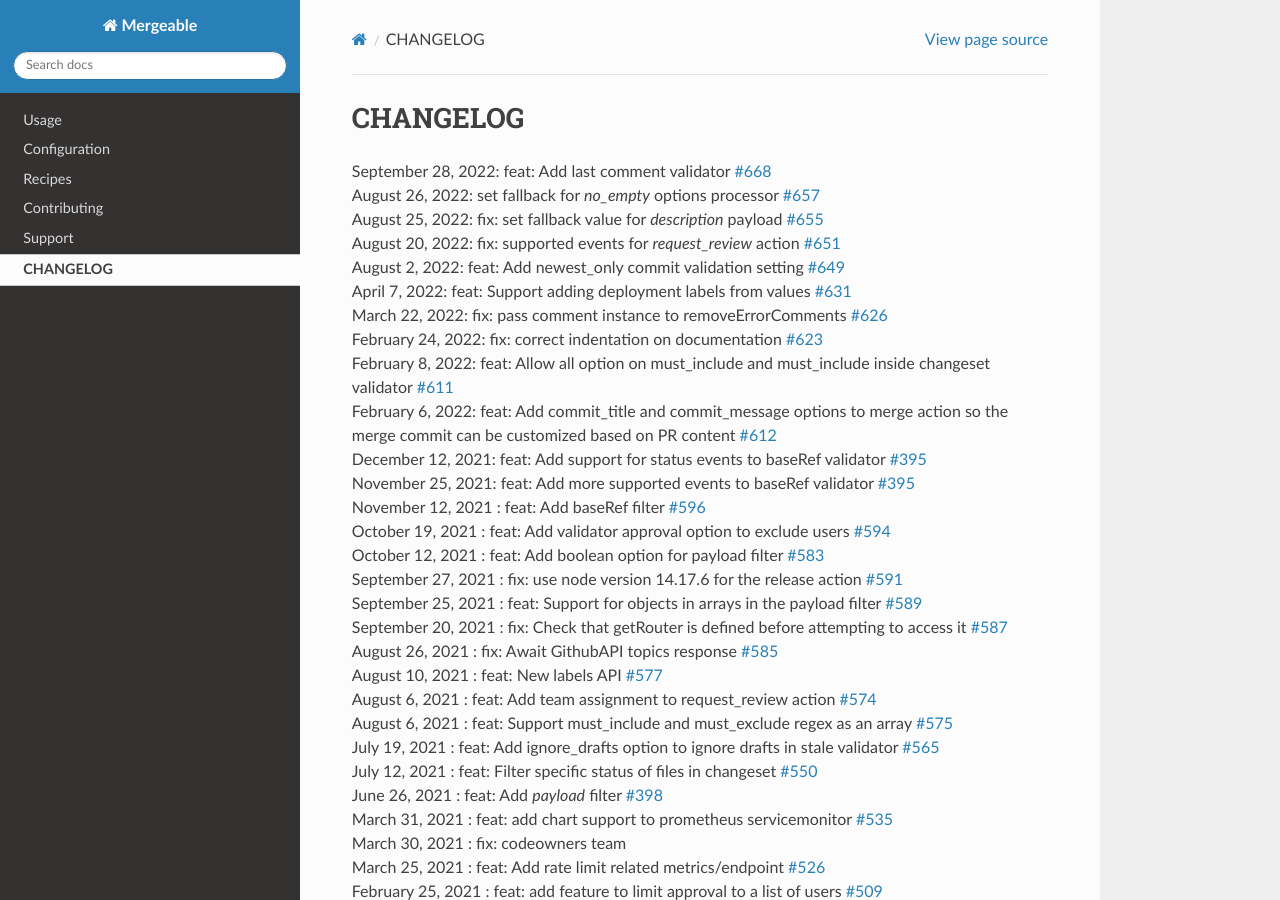
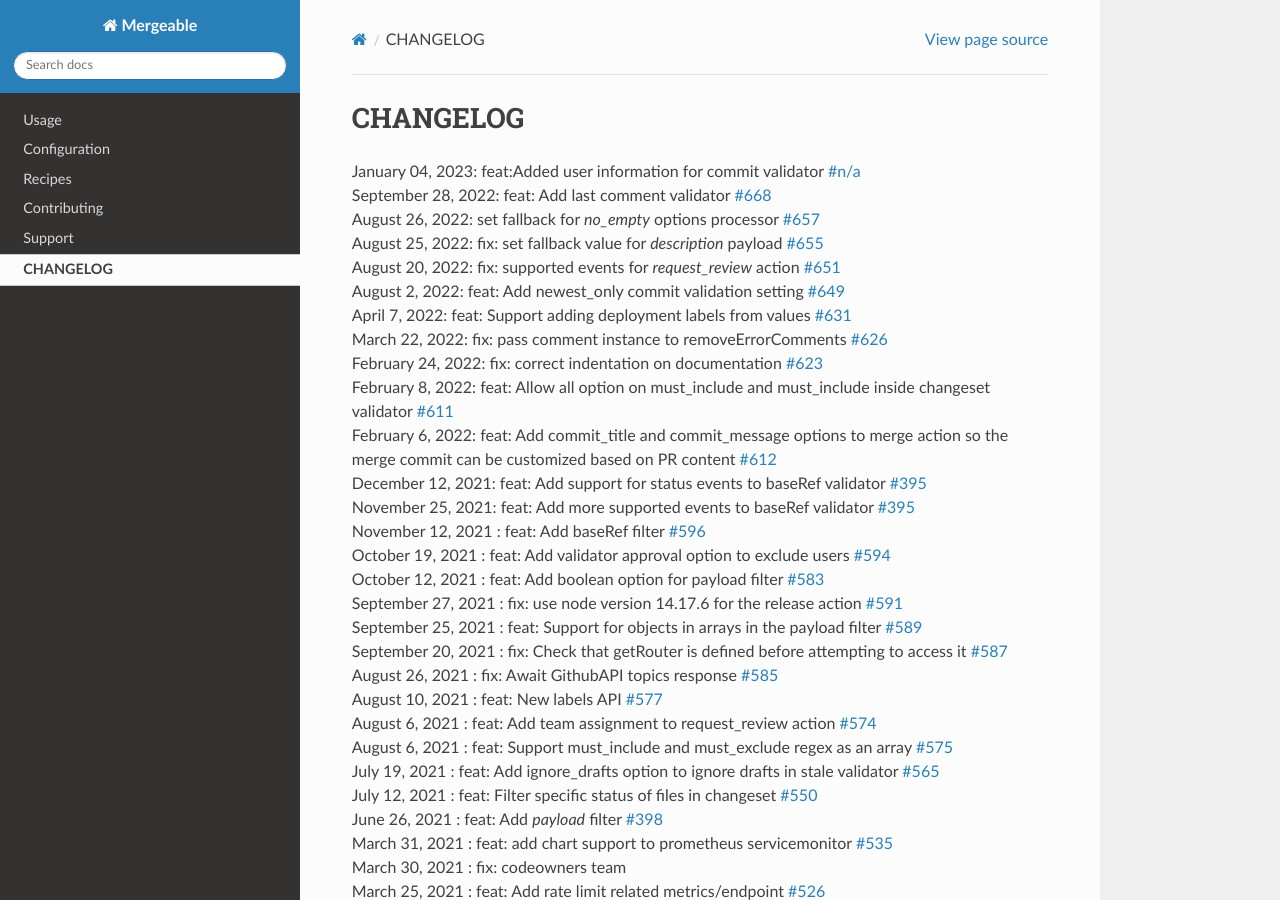
Before and after one commit to mergeability/mergeable, a Sphinx documentation site: the page built from docs/changelog.rst, in a window 1280 px wide and 900 px high. Built offline with Sphinx 7.4.7 and the Read the Docs theme 2.0.0, drawn with Linux system fonts in a browser that asks for light colours.

Commit message:
update changelog

```diff
--- a/docs/changelog.rst
+++ b/docs/changelog.rst
@@ -1,5 +1,6 @@
 CHANGELOG
 =====================================
+| January 04, 2023: feat:Added user information for commit validator `#n/a <https://github.com/mergeability/mergeable/pull/682>`_
 | September 28, 2022: feat: Add last comment validator `#668 <https://github.com/mergeability/mergeable/pull/668>`_
 | August 26, 2022: set fallback for `no_empty` options processor `#657 <https://github.com/mergeability/mergeable/pull/657>`_
 | August 25, 2022: fix: set fallback value for `description` payload `#655 <https://github.com/mergeability/mergeable/pull/655>`_
```
